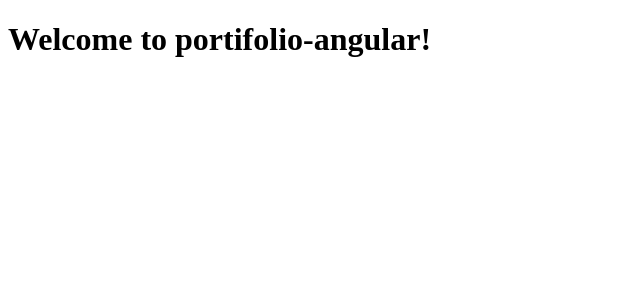
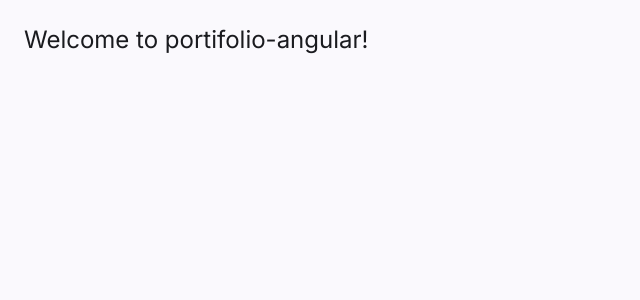
Before and after one commit to jvmaiaa/portifolio-angular, an Angular app: page / in a window 1280 px wide. Shown: the top 300 px of the page, without its empty margins (0-640 px from the left). Built offline with nearby package versions, Linux system fonts and the light colour scheme.

Commit message:
first: First commit

```diff
--- a/angular.json
+++ b/angular.json
@@ -51,7 +51,7 @@
               }
             ],
             "styles": [
-              "src/styles.scss"
+              "src/styles/themes.scss"
             ]
           },
           "configurations": {
--- a/package.json
+++ b/package.json
@@ -22,13 +22,18 @@
   },
   "private": true,
   "dependencies": {
+    "@angular/cdk": "^20.2.3",
     "@angular/common": "^20.2.0",
     "@angular/compiler": "^20.2.0",
     "@angular/core": "^20.2.0",
     "@angular/forms": "^20.2.0",
+    "@angular/material": "^20.2.3",
     "@angular/platform-browser": "^20.2.0",
     "@angular/router": "^20.2.0",
+    "@tailwindcss/postcss": "^4.1.17",
+    "postcss": "^8.5.6",
     "rxjs": "~7.8.0",
+    "tailwindcss": "^4.1.17",
     "tslib": "^2.3.0"
   },
   "devDependencies": {
--- a/src/app/app.ts
+++ b/src/app/app.ts
@@ -5,7 +5,7 @@ import { RouterOutlet } from '@angular/router';
   selector: 'app-root',
   imports: [RouterOutlet],
   template: `
-    <h1>Welcome to {{ title() }}!</h1>
+    <h1 class="text-2xl p-6">Welcome to {{ title() }}!</h1>
 
     <router-outlet />
   `,
--- a/src/index.html
+++ b/src/index.html
@@ -6,6 +6,8 @@
   <base href="/">
   <meta name="viewport" content="width=device-width, initial-scale=1">
   <link rel="icon" type="image/x-icon" href="favicon.ico">
+  <link href="https://fonts.googleapis.com/css2?family=Inter:ital,opsz,wght@0,14..32,100..900;1,14..32,100..900&display=swap" rel="stylesheet">
+  <link href="https://fonts.googleapis.com/icon?family=Material+Icons" rel="stylesheet">
 </head>
 <body>
   <app-root></app-root>
--- a/src/styles.scss
+++ /dev/null
@@ -1 +0,0 @@
-/* You can add global styles to this file, and also import other style files */
--- /dev/null
+++ b/src/styles/themes.scss
@@ -0,0 +1,42 @@
+
+// Include theming for Angular Material with `mat.theme()`.
+// This Sass mixin will define CSS variables that are used for styling Angular Material
+// components according to the Material 3 design spec.
+// Learn more about theming and how to use it for your application's
+// custom components at https://material.angular.dev/guide/theming
+@use 'tailwindcss';
+@use '@angular/material' as mat;
+
+html {
+  @include mat.theme((
+    color: (
+      primary: mat.$azure-palette,
+      tertiary: mat.$blue-palette,
+    ),
+    typography: 'Inter',
+    density: 0,
+  ));
+}
+
+body {
+  // Default the application to a light color theme. This can be changed to
+  // `dark` to enable the dark color theme, or to `light dark` to defer to the
+  // user's system settings.
+  color-scheme: light;
+
+  // Set a default background, font and text colors for the application using
+  // Angular Material's system-level CSS variables. Learn more about these
+  // variables at https://material.angular.dev/guide/system-variables
+  background-color: var(--mat-sys-surface);
+  color: var(--mat-sys-on-surface);
+  font: var(--mat-sys-body-medium);
+
+  // Reset the user agent margin.
+  margin: 0;
+}
+
+html, body { height: 100%; }
+body {
+  margin: 0;
+  font-family: 'Inter';
+}
```
Also changed, not shown: .postcssrc.json (added), 1 other file (tests, documents, lock files or other folders).
